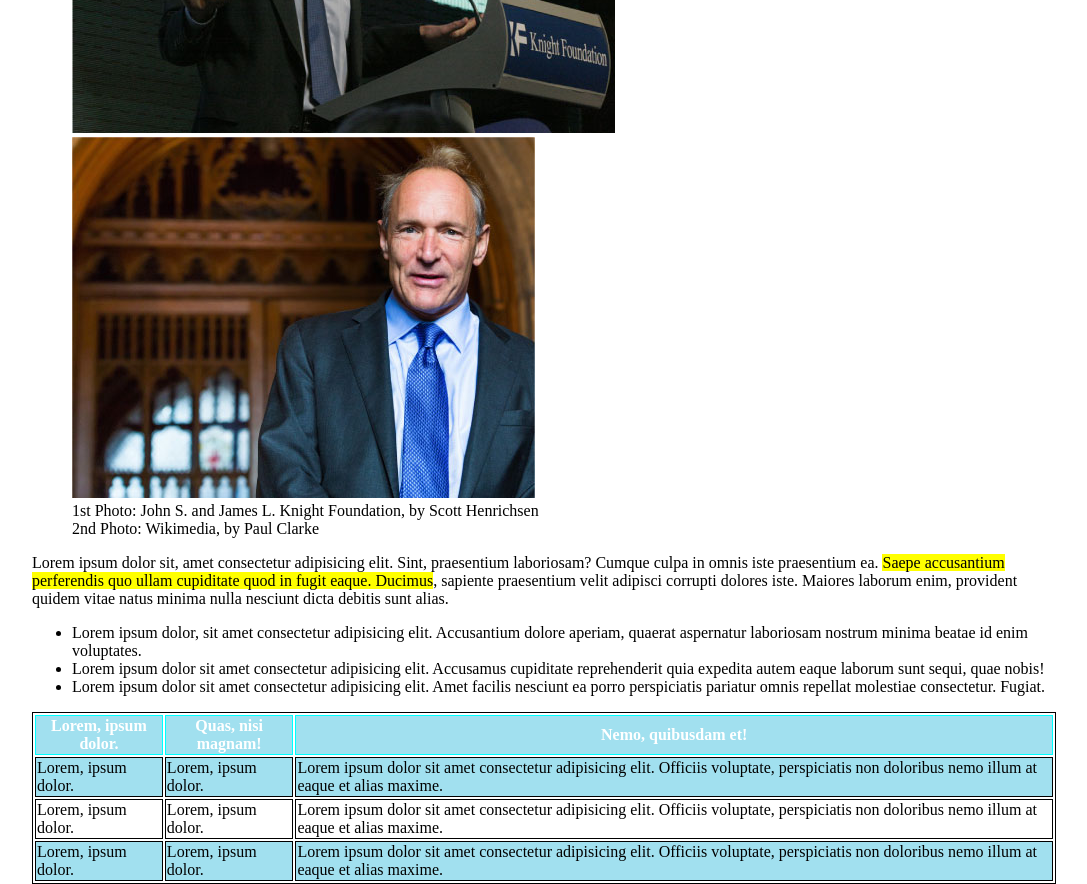
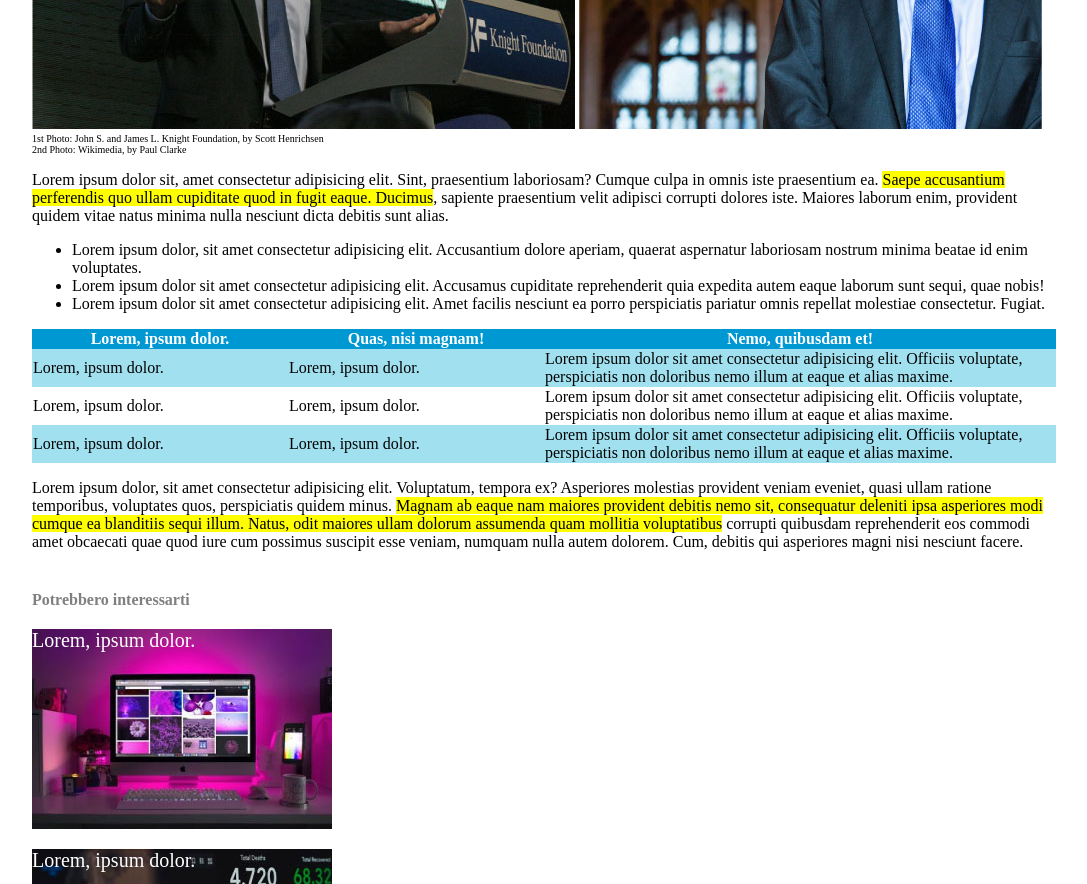
Before and after one commit to gabrielemarchesano/html-css-booleaner, a plain HTML site: page index.html in a window 1280 px wide. Shown: the part 520-1404 px from the top of the page, without its empty margins (96-1183 px from the left). Drawn offline with Linux system fonts and the light colour scheme.

Commit message:
corrections: corrections to table, images, paragraphs and list

```diff
--- a/assets/css/style.css
+++ b/assets/css/style.css
@@ -22,22 +22,21 @@ main{
 
 .t_h1{
   font-size: 2.5rem;
-    margin: 20px 40px 1px;
-    text-align: center justify;
+  margin-bottom: 0;
 }
 
 .t_p1{
   font-size: 20px;
+  margin: 0;
 }
 
 .t_p2{
   font-size: 15px;
+  margin: 0;
 }
 
 .t_p1, .t_p2{
   color: gray;
-    text-align: justify;
-    margin: 0px 40px;
 }
 
 
@@ -46,33 +45,37 @@ main{
   text-decoration: none;
 }
 
-
-  #images{
-    margin: 0px 0px;
+figcaption{
+  font-size: 10px;
 }
 
-  table, th, td{
-    border: solid 1px;
+table{
+  padding: 10px;
+  border-collapse: collapse;
 }
 
-  thead{
+.t_header{
   background-color: rgb(0, 152, 210);
   color: white;
 }
 
-  th{
-    border-color: aqua;
-  }
-
- tr:nth-child(odd){
+tr.t_body:nth-child(odd){
   background-color: rgb(161, 224, 239);
 }
 
-  h2{
+.w_25{
+  width: 25%;
+}
+
+.w_50{
+  width: 50%;
+}
+
+h3{
   margin-top: 40px;
   margin-bottom: 5px;
   color: gray;
-    font-size: 20px;
+  font-size: 16px;
 }
 
 .monitor1{
--- a/index.html
+++ b/index.html
@@ -22,7 +22,6 @@
       </section>
 
     <section id="images">
-      <figure>
         <img src="./assets/img/tim-1.jpg" alt="image of Tim Berners-Lee speaking to a crowd">
         <img src="./assets/img/tim-2.jpg" alt="photo of Tim Berners-Lee">
         <figcaption>
@@ -30,11 +29,10 @@
           <br>
           2nd Photo: Wikimedia, by Paul Clarke
         </figcaption>
-      </figure>
     </section>
 
-    <section id="textes">
-      <p>
+    <section class="textes">
+      <p class="p_textes">
         Lorem ipsum dolor sit, amet consectetur adipisicing elit. Sint, praesentium laboriosam?
         Cumque culpa in omnis iste praesentium ea. <mark>Saepe accusantium perferendis quo ullam cupiditate quod in fugit eaque.
         Ducimus</mark>, sapiente praesentium velit adipisci corrupti dolores iste. Maiores laborum enim, provident quidem vitae
@@ -49,27 +47,27 @@
 
       <table>
         <thead>
-          <tr>
-            <th>Lorem, ipsum dolor.</th>
-            <th>Quas, nisi magnam!</th>
-            <th>Nemo, quibusdam et!</th>
+          <tr class="t_header">
+            <th class="w_25">Lorem, ipsum dolor.</th>
+            <th class="w_25">Quas, nisi magnam!</th>
+            <th class="w_50">Nemo, quibusdam et!</th>
           </tr>
         </thead>
 
         <tbody>
-          <tr>
+          <tr class="t_body">
             <td>Lorem, ipsum dolor.</td>
             <td>Lorem, ipsum dolor.</td>
             <td>Lorem ipsum dolor sit amet consectetur adipisicing elit. Officiis voluptate, perspiciatis non doloribus nemo illum at eaque et alias maxime.</td>
           </tr>
 
-          <tr>
+          <tr class="t_body">
             <td>Lorem, ipsum dolor.</td>
             <td>Lorem, ipsum dolor.</td>
             <td>Lorem ipsum dolor sit amet consectetur adipisicing elit. Officiis voluptate, perspiciatis non doloribus nemo illum at eaque et alias maxime.</td>
           </tr>
 
-          <tr>
+          <tr class="t_body">
             <td>Lorem, ipsum dolor.</td>
             <td>Lorem, ipsum dolor.</td>
             <td>Lorem ipsum dolor sit amet consectetur adipisicing elit. Officiis voluptate, perspiciatis non doloribus nemo illum at eaque et alias maxime.</td>
@@ -77,7 +75,7 @@
         </tbody>
       </table>
 
-      <p>
+      <p class="p_textes">
         Lorem ipsum dolor, sit amet consectetur adipisicing elit. Voluptatum, tempora ex? Asperiores molestias provident veniam eveniet, quasi ullam ratione temporibus,
         voluptates quos, perspiciatis quidem minus. <mark>Magnam ab eaque nam maiores provident debitis nemo sit, consequatur deleniti ipsa asperiores modi cumque ea blanditiis sequi illum.
         Natus, odit maiores ullam dolorum assumenda quam mollitia voluptatibus</mark> corrupti quibusdam reprehenderit eos commodi amet obcaecati quae quod iure cum possimus suscipit esse veniam,
@@ -85,7 +83,9 @@
       </p>
 
     </section>
-
+    <section>
+      <h3>Potrebbero interessarti</h3>
+    </section>
     <div class="monitor1">
       <p class="monitor">Lorem, ipsum dolor.</p>
     </div>
```
Lines whose indentation alone changed are shown as unchanged.
